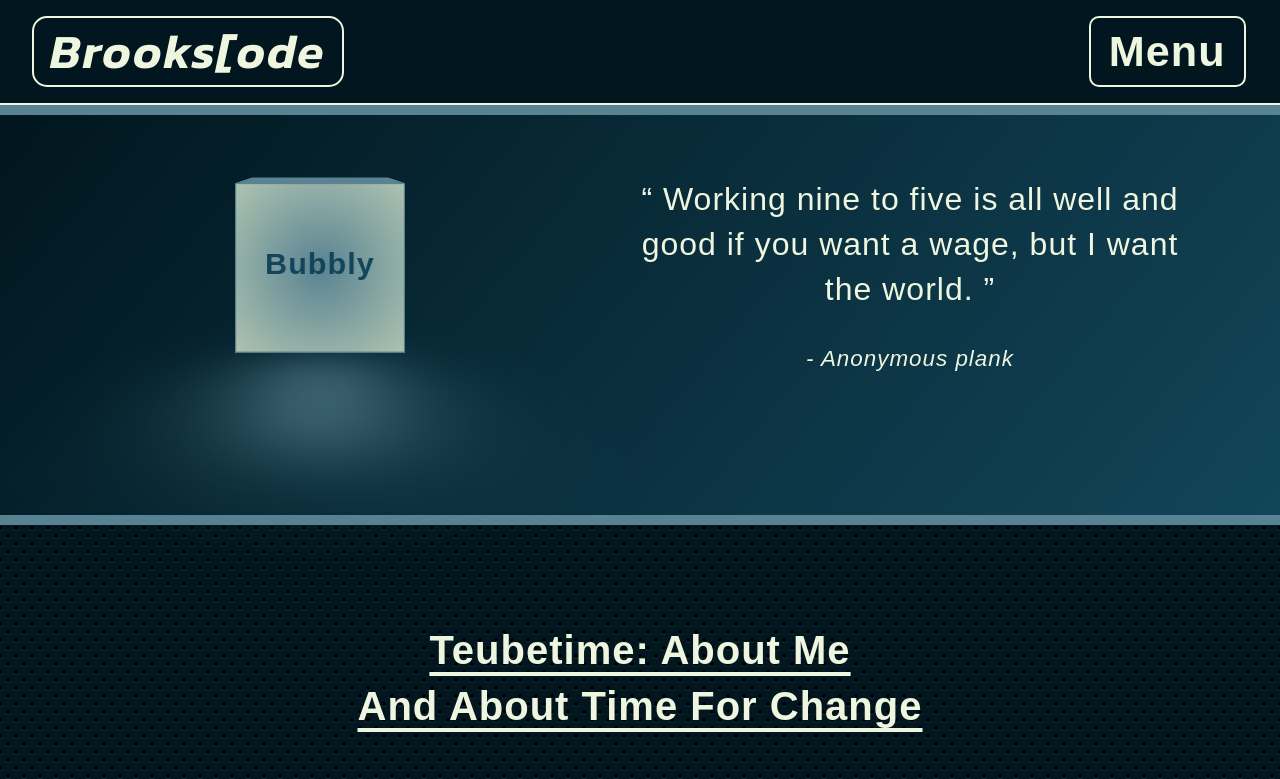
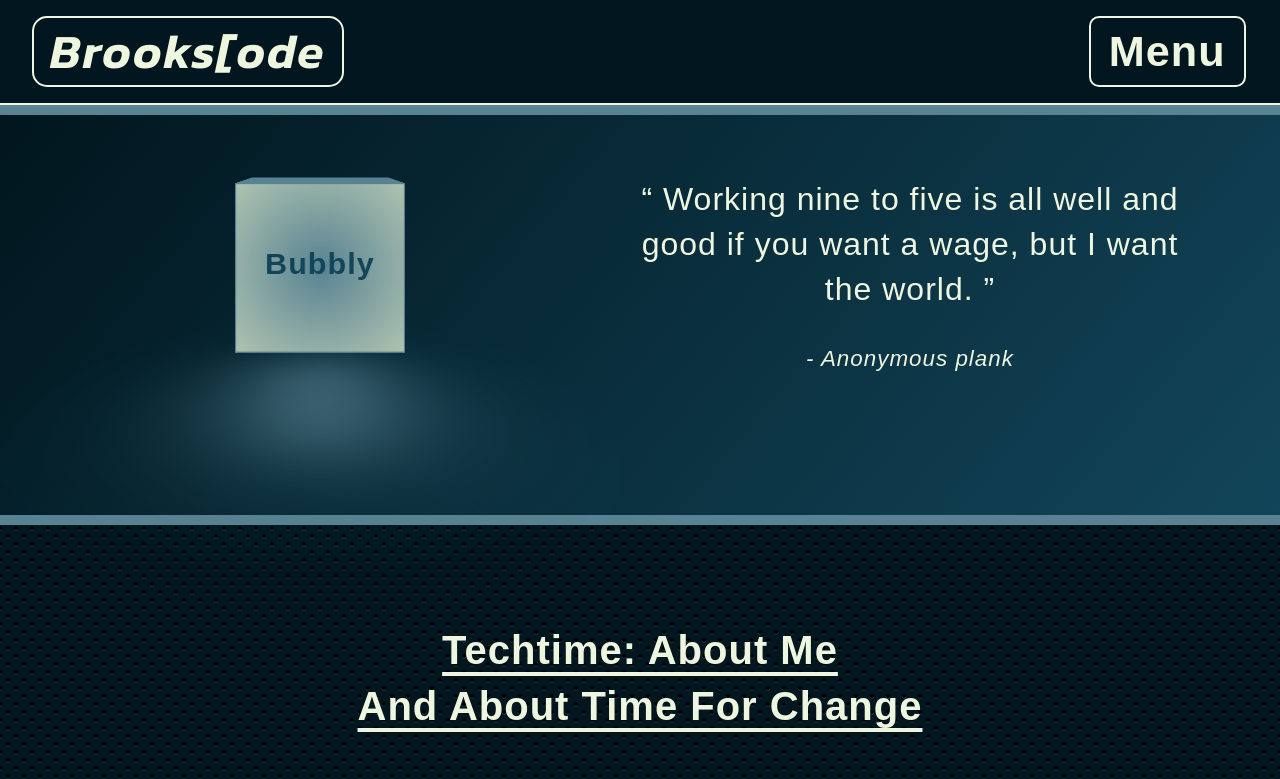
Before and after one commit to StevieBrooks/folioSite.io, a plain HTML site: page index.html in a window 1280 px wide. Shown: the top 779 px of the page. Drawn offline with Linux system fonts and the light colour scheme.

Commit message:
spelling correction on a title

```diff
--- a/index.html
+++ b/index.html
@@ -71,7 +71,7 @@
 
         <section class="about center" id="about">
             <!-- Use Google keyword planner, do research and find something SEO friendly -->
-            <h2>Teubetime: About Me<br> And About Time For Change</h2>
+            <h2>Techtime: About Me<br> And About Time For Change</h2>
             <img src="pics/meeee.jpeg" alt="">
             <p>Greetings and salutations, I’m Steven Brooks and my computer doesn’t like me very much. I’ve decided to embrace some techtime as
                 I’ve been pondering a change of career for a while. I have worked as a copywriter since 2013 and have taught English since 2015.
```
